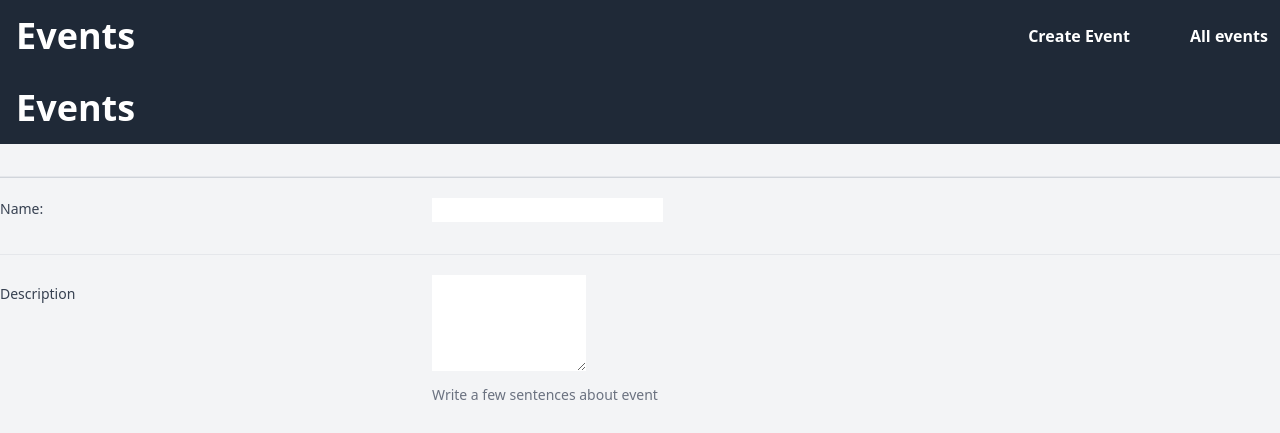
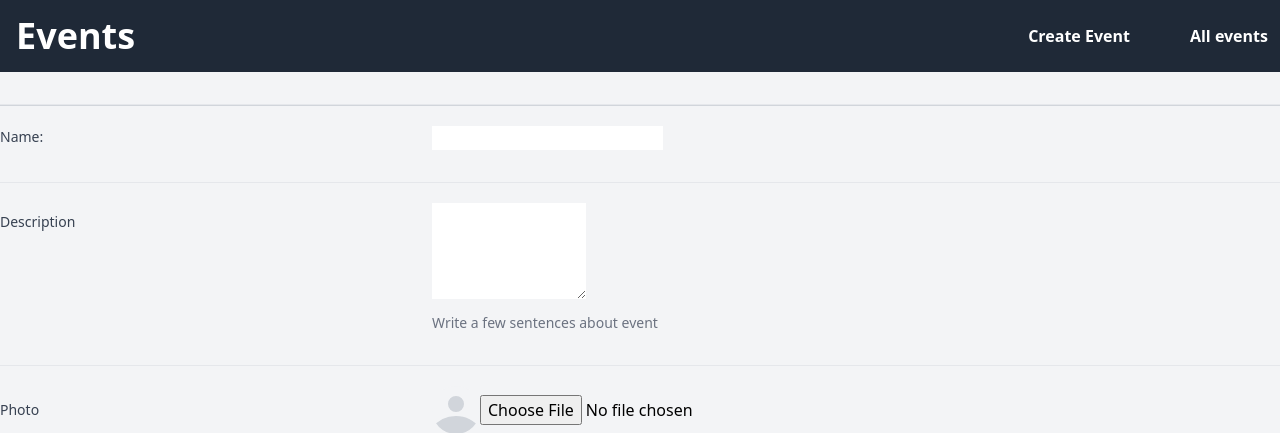
Before and after one commit to SudarshanSelvamani/events_app, a Django app: page /events/create in a window 1280 px wide. Shown: the top 433 px of the page. Run offline with Django 3.2, Linux system fonts and the light colour scheme; data that the repository does not hold is empty.

Commit message:
Make ui changes to base.html

```diff
--- a/events/templates/events/create_event.html
+++ b/events/templates/events/create_event.html
@@ -4,14 +4,6 @@
 {% load myfilters %}
 
 {% load static %}
-
-
-</style>
-<div class = "bg-gray-800">
-<h2 class="p-4 font-bold font-sans text-4xl subpixel-antialiased text-white">
-    Events
-  </h2>
-</div>
 
 <form enctype="multipart/form-data" method="post" class="space-y-8 divide-y divide-gray-200" >
     {% csrf_token %}
```
